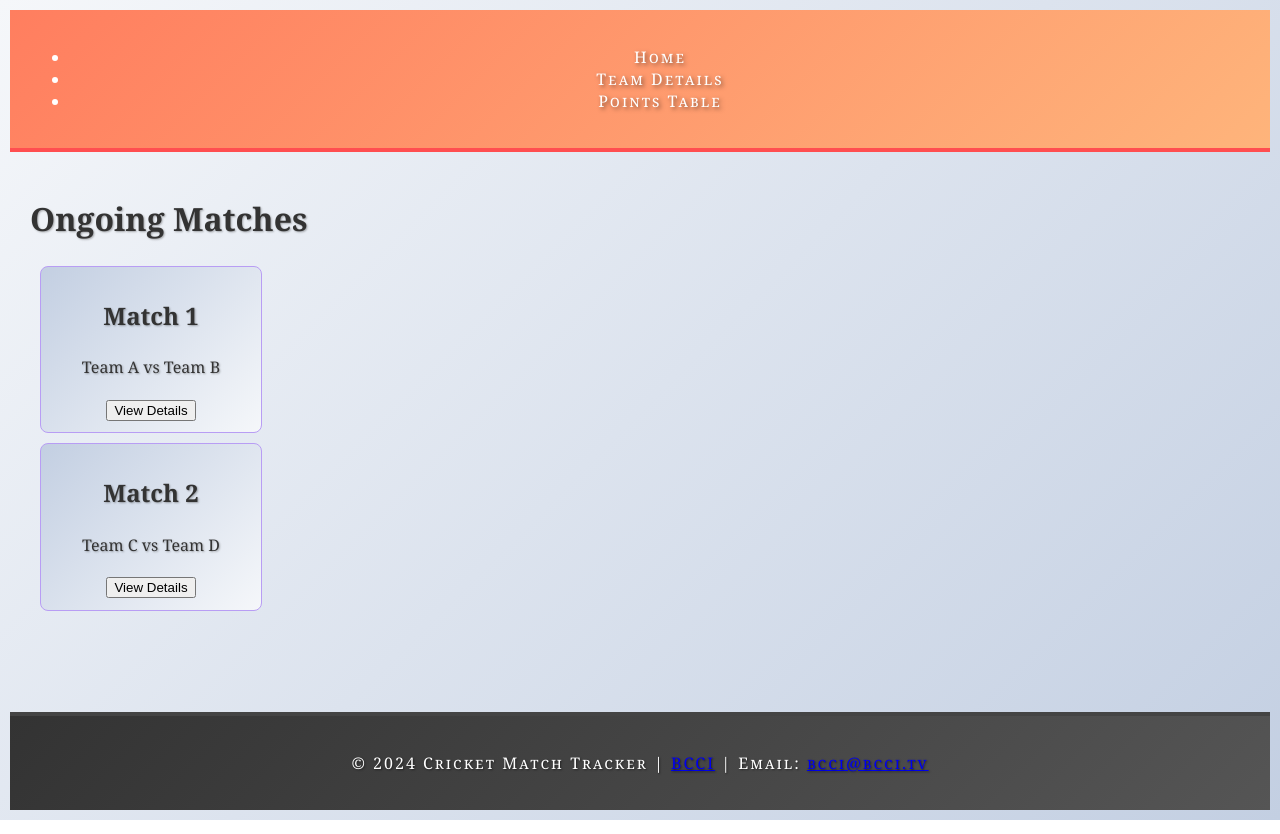
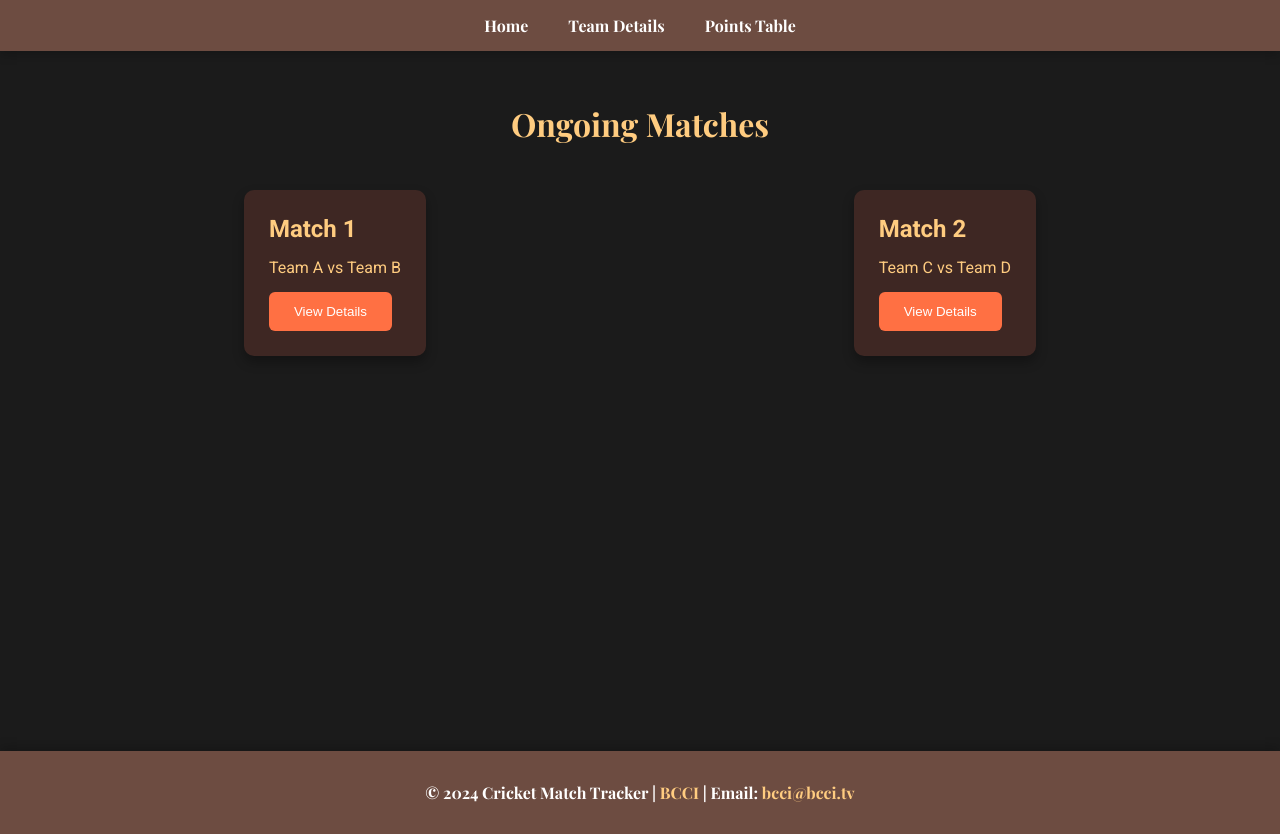
Before and after one commit to Shambhabiii/cricmatch, a plain HTML site: page index.html in a window 1280 px wide. Drawn offline with nearby package versions, Linux system fonts and the light colour scheme.

Commit message:
Update styles.css

```diff
--- a/styles.css
+++ b/styles.css
@@ -1,111 +1,174 @@
+/* Importing Google Fonts */
+@import url('https://fonts.googleapis.com/css2?family=Roboto:wght@400;700&family=Playfair+Display:wght@700&display=swap');
+
+/* General Styles */
 body {
-    font-family: Georgia, 'Times New Roman', Times, serif;
-    margin: 10px;
+    font-family: 'Roboto', sans-serif;
+    margin: 0;
     padding: 0;
-    display: flex;
-    flex-direction: column;
-    min-height: 100vh;
-    background: linear-gradient(135deg, #f5f7fa, #c3cfe2);
+    background-color: #1b1b1b;
+    color: #f4f4f9;
 }
 
 header {
-    background: linear-gradient(135deg, #ff7e5f, #feb47b);
+    background-color: #6d4c41;
     color: #fff;
-    padding: 20px;
-    text-align: center;
-    text-shadow: 2px 2px 4px rgba(0, 0, 0, 0.5);
-    font-variant: small-caps;
-    letter-spacing: 2px;
-    border-bottom: 4px solid #ff4e50;
+    padding: 15px 0;
+    position: relative;
+    box-shadow: 0 4px 10px rgba(0, 0, 0, 0.2);
+    font-family: 'Playfair Display', serif;
 }
 
-nav a {
+header nav ul {
+    list-style: none;
+    padding: 0;
+    display: flex;
+    justify-content: center;
+    margin: 0;
+}
+
+header nav ul li {
+    margin: 0 20px;
+}
+
+header nav ul li a {
     color: #fff;
     text-decoration: none;
-    margin: 0 10px;
-    position: relative;
-    padding: 5px;
-    transition: color 0.3s;
+    font-weight: bold;
+    transition: color 0.3s ease-in-out;
 }
 
-nav a:hover {
-    color: #ff4e50;
+header nav ul li a:hover {
+    color: #ffcc80;
 }
 
-nav a::after {
-    content: '';
+.hamburger-menu {
+    display: none;
+    flex-direction: column;
+    cursor: pointer;
     position: absolute;
-    width: 0;
-    height: 2px;
-    display: block;
-    background: #ff4e50;
-    transition: width 0.3s;
-    margin-top: 5px;
+    right: 20px;
+    top: 20px;
 }
 
-nav a:hover::after {
-    width: 100%;
+.hamburger-menu span {
+    width: 30px;
+    height: 4px;
+    background-color: #fff;
+    margin: 5px 0;
+    transition: transform 0.4s;
+}
+
+footer {
+    background-color: #6d4c41;
+    color: #fff;
+    text-align: center;
+    padding: 15px 0;
+    box-shadow: 0 -4px 10px rgba(0, 0, 0, 0.2);
+    font-family: 'Playfair Display', serif;
+}
+
+footer a {
+    color: #ffcc80;
+    text-decoration: none;
+    transition: color 0.3s ease-in-out;
+}
+
+footer a:hover {
+    color: #ffd180;
 }
 
 main {
-    flex: 1;
-    padding: 20px;
-    text-shadow: 1px 1px 2px rgba(0, 0, 0, 0.3);
-    line-height: 1.6;
-    color: #333;
+    padding: 30px;
+    min-height: 80vh;
 }
 
-footer {
-    background: linear-gradient(135deg, #333, #555);
-    color: white;
+h1 {
     text-align: center;
-    padding: 20px;
-    text-shadow: 1px 1px 2px rgba(0, 0, 0, 0.5);
-    font-variant: small-caps;
-    letter-spacing: 2px;
-    border-top: 4px solid #444;
+    margin-bottom: 30px;
+    color: #ffcc80;
+    animation: fadeIn 2s ease-in-out;
+    font-family: 'Playfair Display', serif;
 }
 
-.hamburger-menu {
+.match-cards {
     display: flex;
-    justify-content: center;
-}
-
-#matches-container, #team-container, #points-table-container {
-    display: flex;
+    justify-content: space-around;
     flex-wrap: wrap;
-    justify-content: center;
 }
 
 .card {
-    border: 1px solid #b89df4;
-    border-radius: 8px;
-    padding: 10px;
-    margin: 10px;
-    width: 200px;
-    text-align: center;
-    transition: transform 0.2s, box-shadow 0.2s;
-    background: linear-gradient(135deg, #c3cfe2, #f5f7fa);
-    color: #333;
-}
-
-.card img {
-    max-width: 100%;
-    border-radius: 8px;
+    background-color: #3e2723;
+    padding: 25px;
+    margin: 15px;
+    border-radius: 10px;
+    box-shadow: 0 6px 12px rgba(0, 0, 0, 0.3);
+    transition: transform 0.3s, background-color 0.3s;
+    animation: slideIn 0.7s ease-in-out;
+    max-width: 300px;
+    color: #ffcc80;
 }
 
 .card:hover {
     transform: scale(1.05);
-    box-shadow: 0 4px 12px rgba(0, 0, 0, 0.3);
-    background: linear-gradient(135deg, #f5f7fa, #c3cfe2);
+    background-color: #5d4037;
 }
 
-@media (max-width: 600px) {
+.card h2 {
+    margin: 0 0 15px;
+    color: #ffcc80;
+}
+
+.card p {
+    margin: 0 0 15px;
+}
+
+button {
+    background-color: #ff7043;
+    color: #fff;
+    border: none;
+    padding: 12px 25px;
+    border-radius: 6px;
+    cursor: pointer;
+    transition: background-color 0.2s, transform 0.3s;
+}
+
+button:hover {
+    background-color: #ff5722;
+    transform: translateY(-2px);
+}
+
+/* Responsive Styles */
+@media (max-width: 768px) {
     .hamburger-menu {
-        flex-direction: column;
+        display: flex;
     }
 
-    .card {
-        width: 100%;
+    nav ul {
+        flex-direction: column;
+        display: none;
+    }
+
+    nav ul.show {
+        display: flex;
     }
 }
+@keyframes fadeIn {
+    from {
+        opacity: 0;
+    }
+    to {
+        opacity: 1;
+    }
+}
+
+@keyframes slideIn {
+    from {
+        transform: translateY(30px);
+        opacity: 0;
+    }
+    to {
+        transform: translateY(0);
+        opacity: 1;
+    }
+}
```
